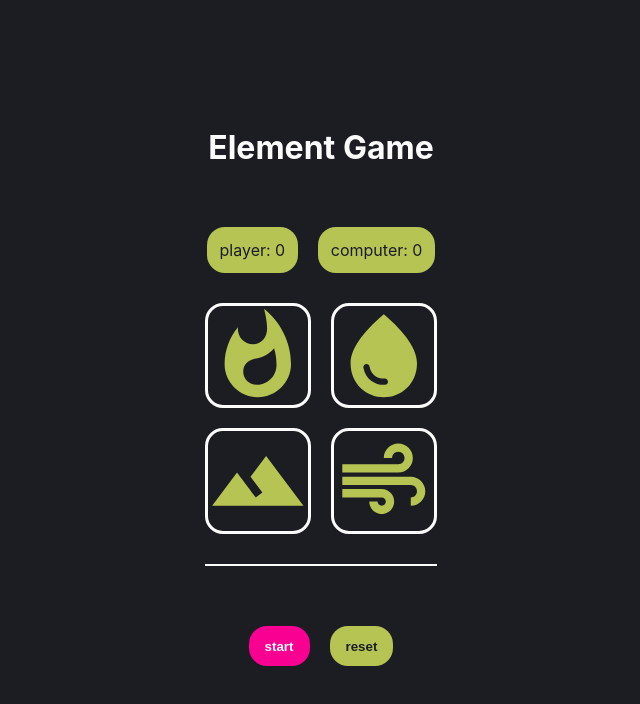
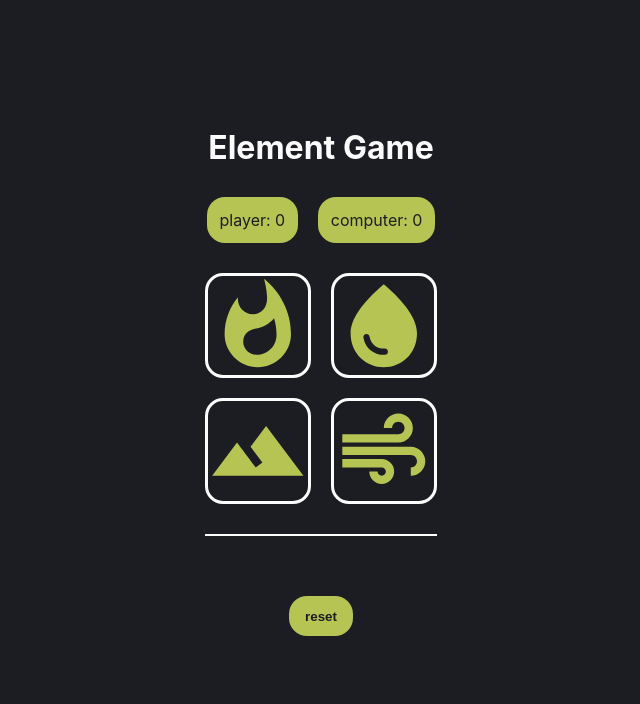
Before and after one commit to huriyahq/element-game, a React (Create React App) app: page / in a window 1280 px wide. Both pictures are taken after a click on the button "start". Shown: the top 704 px of the page, without its empty margins (319-959 px from the left). Built offline with nearby package versions, Linux system fonts and the light colour scheme.

Commit message:
End game after total score 5

```diff
--- a/src/App.js
+++ b/src/App.js
@@ -1,24 +1,36 @@
+import React, { useState } from "react";
 import "./styles/App.css";
 import Button from "./components/Button";
 import Board from "./components/Board";
 
 function App() {
+	const [gameStarted, setGameStarted] = useState(false);
+
+	const handleStartClick = () => {
+		setGameStarted(true);
+	};
+
+	const handleResetClick = () => {
+		setGameStarted(false);
+	};
+
 	return (
 		<div className="app">
 			<h1>Element Game</h1>
-			<div className="app-instructions">
-				<p></p>
+			<div
+				className="game"
+				style={{ display: gameStarted ? "block" : "none" }}
+			>
+				<Board handleResetClick={handleResetClick} />
 			</div>
-			<Board />
 			<div className="app-options">
-				<Button
-					buttonStyle="primary"
-					text="start"
-				/>
-				<Button
-					buttonStyle="secondary"
-					text="reset"
-				/>
+				{!gameStarted ? (
+					<Button
+						buttonStyle="primary"
+						text="start"
+						onClick={handleStartClick}
+					/>
+				) : null}
 			</div>
 		</div>
 	);
--- a/src/components/Board.jsx
+++ b/src/components/Board.jsx
@@ -2,12 +2,14 @@ import React, { useState } from "react";
 import "../styles/Board.css";
 import Element from "./Element";
 import ScoreBoard from "./ScoreBoard";
+import Button from "./Button";
 
-const Board = () => {
+const Board = ({ handleResetClick }) => {
 	const [playerSelectedElement, setPlayerSelectedElement] = useState(null);
 	const [computerSelectedElement, setComputerSelectedElement] = useState(null);
 	const [playerScore, setPlayerScore] = useState(0);
 	const [computerScore, setComputerScore] = useState(0);
+	const [message, setMessage] = useState("");
 
 	const handleElementClick = (elementType) => {
 		setPlayerSelectedElement(elementType);
@@ -40,6 +42,20 @@ const Board = () => {
 		} else {
 			setComputerScore(computerScore + 1);
 		}
+
+		gameRound(playerScore, computerScore);
+	};
+
+	const gameRound = (playerScore, computerScore) => {
+		if (playerScore + computerScore === 4) {
+			if (playerScore > computerScore) {
+				setMessage("Game over. You won this round.");
+			} else if (playerScore < computerScore) {
+				setMessage("Game over. Computer won this round.");
+			} else {
+				setMessage("Game over. It was a draw.");
+			}
+		}
 	};
 
 	return (
@@ -48,6 +64,9 @@ const Board = () => {
 				playerScore={playerScore}
 				computerScore={computerScore}
 			/>
+			<div>
+				<p className="message">{message}</p>
+			</div>
 			<div className="board">
 				<div className="options">
 					<Element
@@ -91,6 +110,18 @@ const Board = () => {
 						/>
 					)}
 				</div>
+				<Button
+					text="reset"
+					onClick={() => {
+						handleResetClick();
+						setPlayerSelectedElement(null);
+						setComputerSelectedElement(null);
+						setPlayerScore(0);
+						setComputerScore(0);
+						setMessage("");
+					}}
+					buttonStyle="secondary"
+				/>
 			</div>
 		</>
 	);
--- a/src/components/Button.jsx
+++ b/src/components/Button.jsx
@@ -1,8 +1,15 @@
 import React from "react";
 import "../styles/Button.css";
 
-const Button = ({ text, buttonStyle }) => {
-	return <button className={buttonStyle}>{text}</button>;
+const Button = ({ text, buttonStyle, onClick }) => {
+	return (
+		<button
+			className={buttonStyle}
+			onClick={onClick}
+		>
+			{text}
+		</button>
+	);
 };
 
 export default Button;
--- a/src/styles/App.css
+++ b/src/styles/App.css
@@ -39,3 +39,7 @@ body {
 	align-items: center;
 	gap: 20px;
 }
+
+/* .game {
+	display: block;
+} */
--- a/src/styles/Board.css
+++ b/src/styles/Board.css
@@ -4,6 +4,7 @@
 	align-items: center;
 	justify-content: center;
 	gap: 30px;
+	margin-top: 30px;
 }
 
 .options {
@@ -12,6 +13,10 @@
 	grid-template-rows: repeat(2, 1fr);
 	gap: 20px;
 	aspect-ratio: 1/1;
+}
+
+.message {
+	margin-top: 30px;
 }
 
 .element-1 {
```
